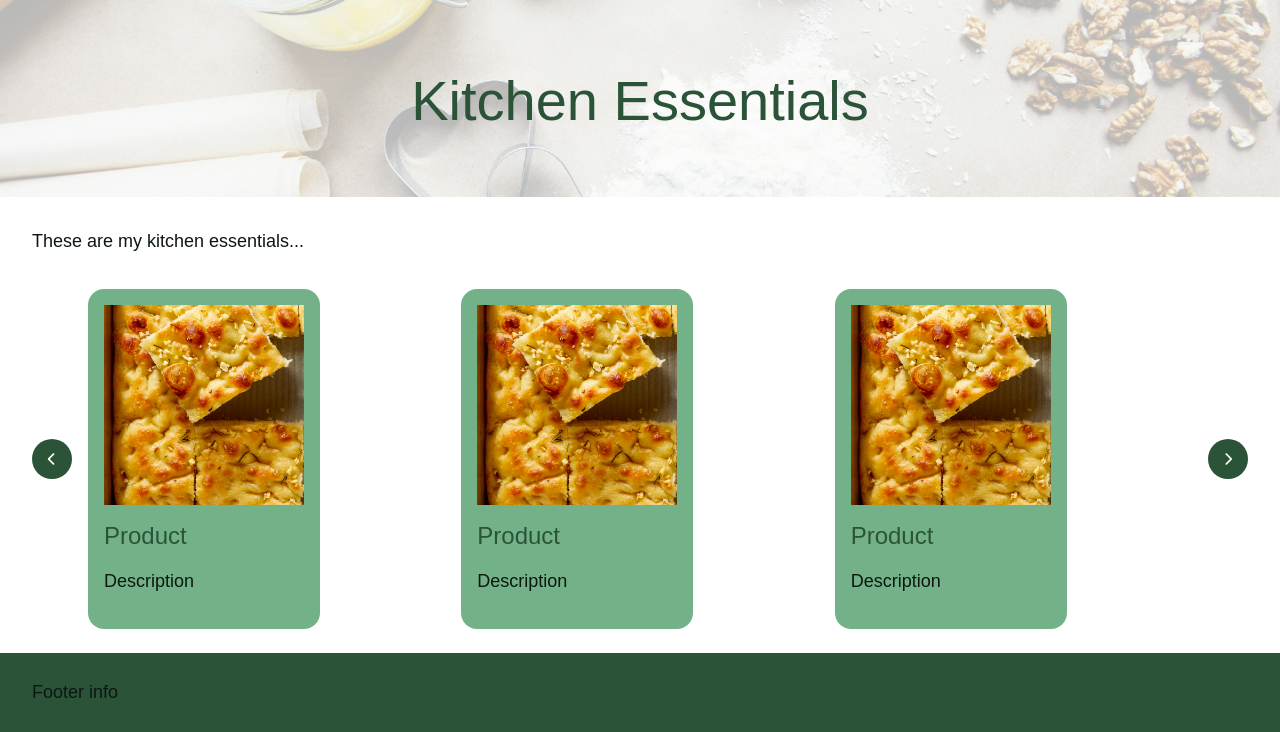
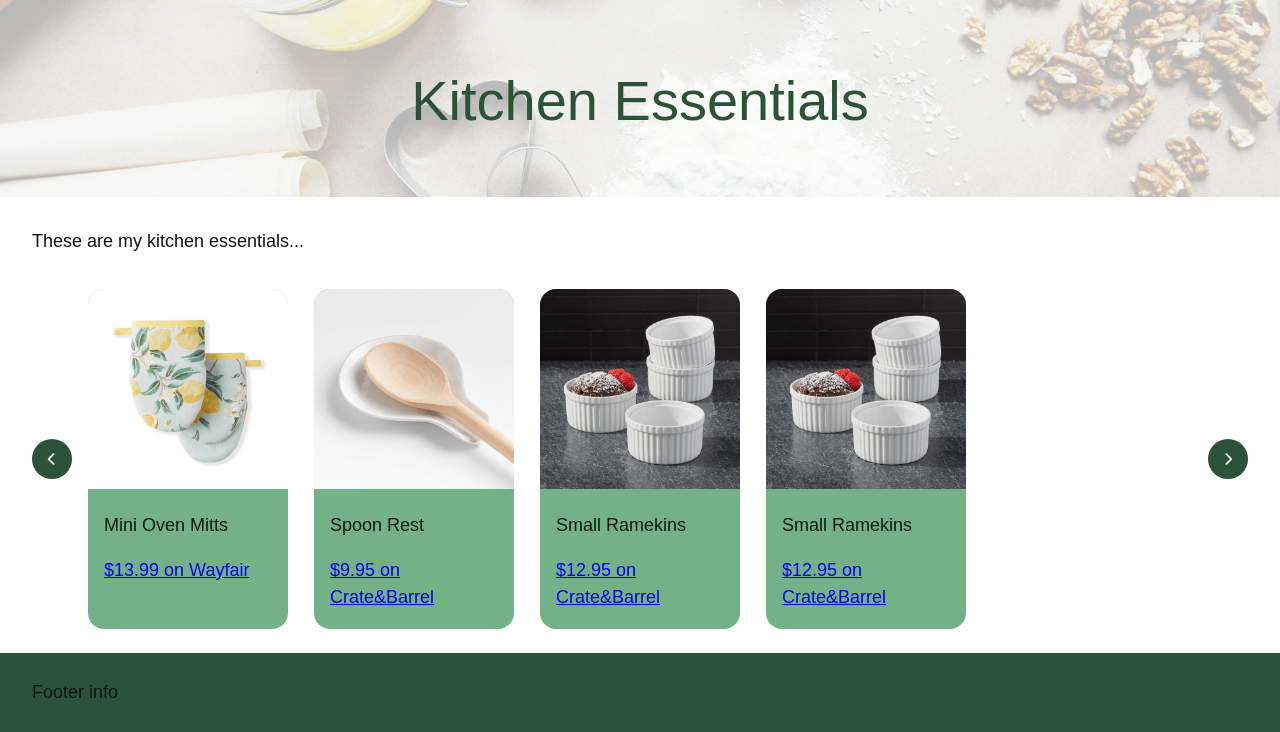
Before and after one commit to sarah-pen/sarahs-kitchen, a plain HTML site: page essentials.html in a window 1280 px wide. Shown: the part 70-802 px from the top of the page. Drawn offline with Linux system fonts and the light colour scheme; a web font is replaced by a local one.

Commit message:
essentials

```diff
--- a/css/style.css
+++ b/css/style.css
@@ -235,14 +235,18 @@ footer {
 .product {
     width: 200px;
     background-color: var(--primary);
-    padding: 16px;
     margin-right: 10px;
     border-radius: 16px;
     scroll-snap-align: center;
 }
 
+.product p, .product h3 {
+    padding: 0px 16px;
+}
+
 .product img {
     width: 100%;
+    border-radius: 16px 16px 0px 0px;
 }
 
 #carousel-view {
@@ -261,7 +265,7 @@ footer {
 
 #product-list {
     display: grid;
-    grid-template-columns: repeat(3, 1fr);
+    grid-template-columns: repeat(6, 1fr);
     column-gap: 16px;
     scroll-snap-type: x mandatory;
     scroll-behavior: smooth;
--- a/essentials.html
+++ b/essentials.html
@@ -39,23 +39,27 @@
                 <div id="product-list">
 
                     <div class="product">
-                        <img src="images/focaccia.jpg">
-                        <h3>Product</h3>
-                        <p>Description</p>
+                        <img src="images/essentials/oven-mitts.webp">
+                        <p>Mini Oven Mitts</p>
+                        <p><a href="https://www.wayfair.com/kitchen-tabletop/pdp/martha-stewart-2-piece-oven-mitt-set-mstt2075.html" target="_blank">$13.99 on Wayfair</a></p>
                     </div>
 
                     <div class="product">
-                        <img src="images/focaccia.jpg">
-                        <h3>Product</h3>
-                        <p>Description</p>
-
+                        <img src="images/essentials/spoon-rest.jpeg">
+                        <p>Spoon Rest</p>
+                        <p><a href="https://www.crateandbarrel.com/marin-white-stoneware-spoon-rest/s683044?storeid=752&a=1552&campaignid=10461646755&adgroupid=103999389299&targetid=pla-294680686006&pla_sku=683044&pcat=HSW&ag=adult&gad_source=1&gclid=Cj0KCQiAuou6BhDhARIsAIfgrn7gIKAwviH3FjrCEUdAyJL6BEnHk8n7SIOCWOulO7XI3kZ9ANFdaV0aAgEXEALw_wcB" target="_blank">$9.95 on Crate&Barrel</a></p>
                     </div>
 
                     <div class="product">
-                        <img src="images/focaccia.jpg">
-                        <h3>Product</h3>
-                        <p>Description</p>
+                        <img src="images/essentials/ramekins.jpeg">
+                        <p>Small Ramekins</p>
+                        <p><a href="https://www.crateandbarrel.com/small-ramekins-set-of-4/s306719?a=1552&campaignid=10461646755&adgroupid=103999389299&targetid=pla-294680686006&pla_sku=306719&pcat=HSW&ag=adult&gad_source=1&gclid=Cj0KCQiAuou6BhDhARIsAIfgrn6CAWrQuy1SHEjX3yd9jRKmzXzIHFhunml1oCamKXCCWLyO3QuPHjEaAj0fEALw_wcB#universal_link">$12.95 on Crate&Barrel</a></p>
+                    </div>
 
+                    <div class="product">
+                        <img src="images/essentials/ramekins.jpeg">
+                        <p>Small Ramekins</p>
+                        <p><a href="https://www.crateandbarrel.com/small-ramekins-set-of-4/s306719?a=1552&campaignid=10461646755&adgroupid=103999389299&targetid=pla-294680686006&pla_sku=306719&pcat=HSW&ag=adult&gad_source=1&gclid=Cj0KCQiAuou6BhDhARIsAIfgrn6CAWrQuy1SHEjX3yd9jRKmzXzIHFhunml1oCamKXCCWLyO3QuPHjEaAj0fEALw_wcB#universal_link">$12.95 on Crate&Barrel</a></p>
                     </div>
 
 
```
Also changed, not shown: images/essentials/oven-mitts.webp (added), images/essentials/ramekins.jpeg (added), images/essentials/spoon-rest.jpeg (added).
